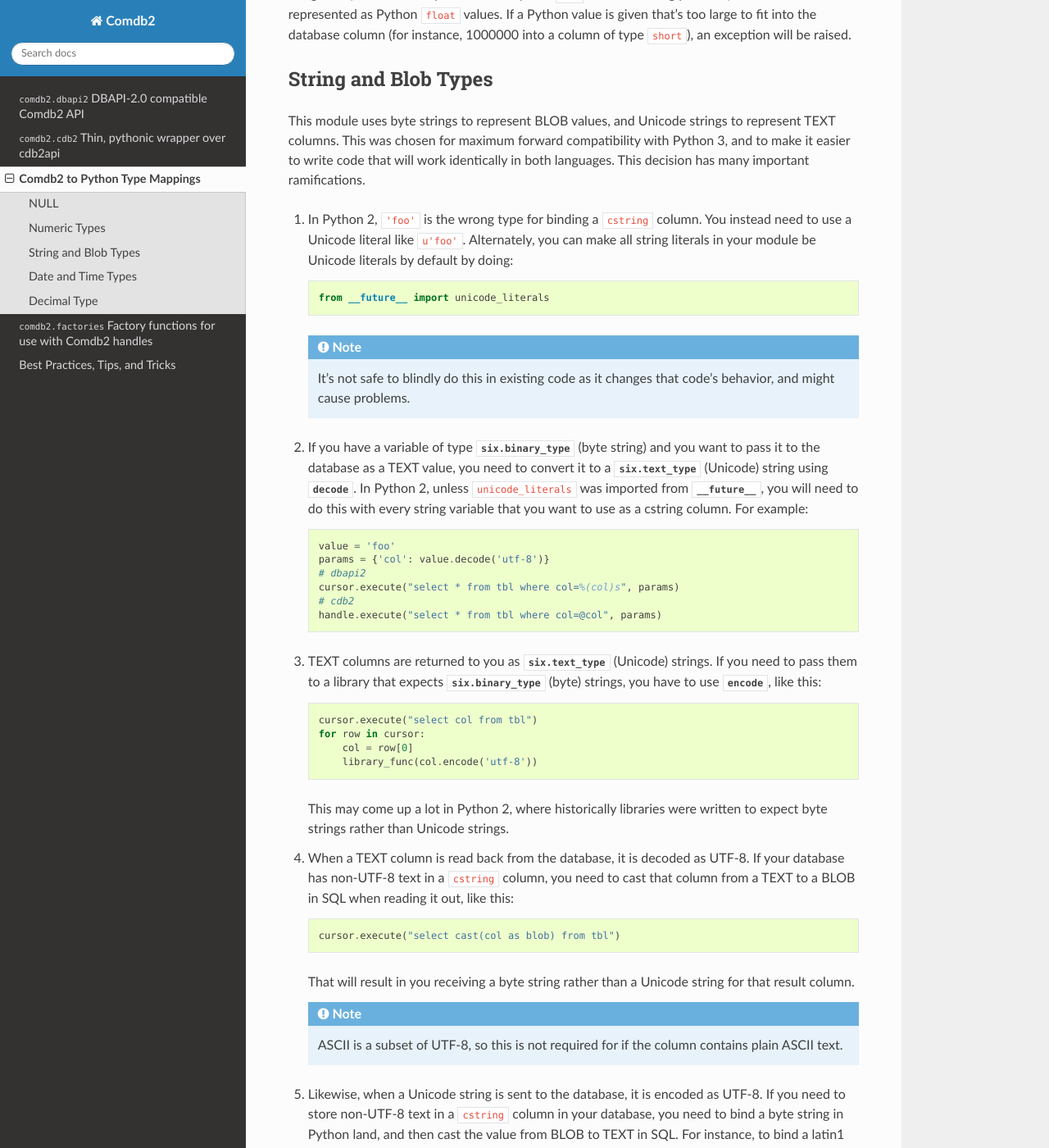
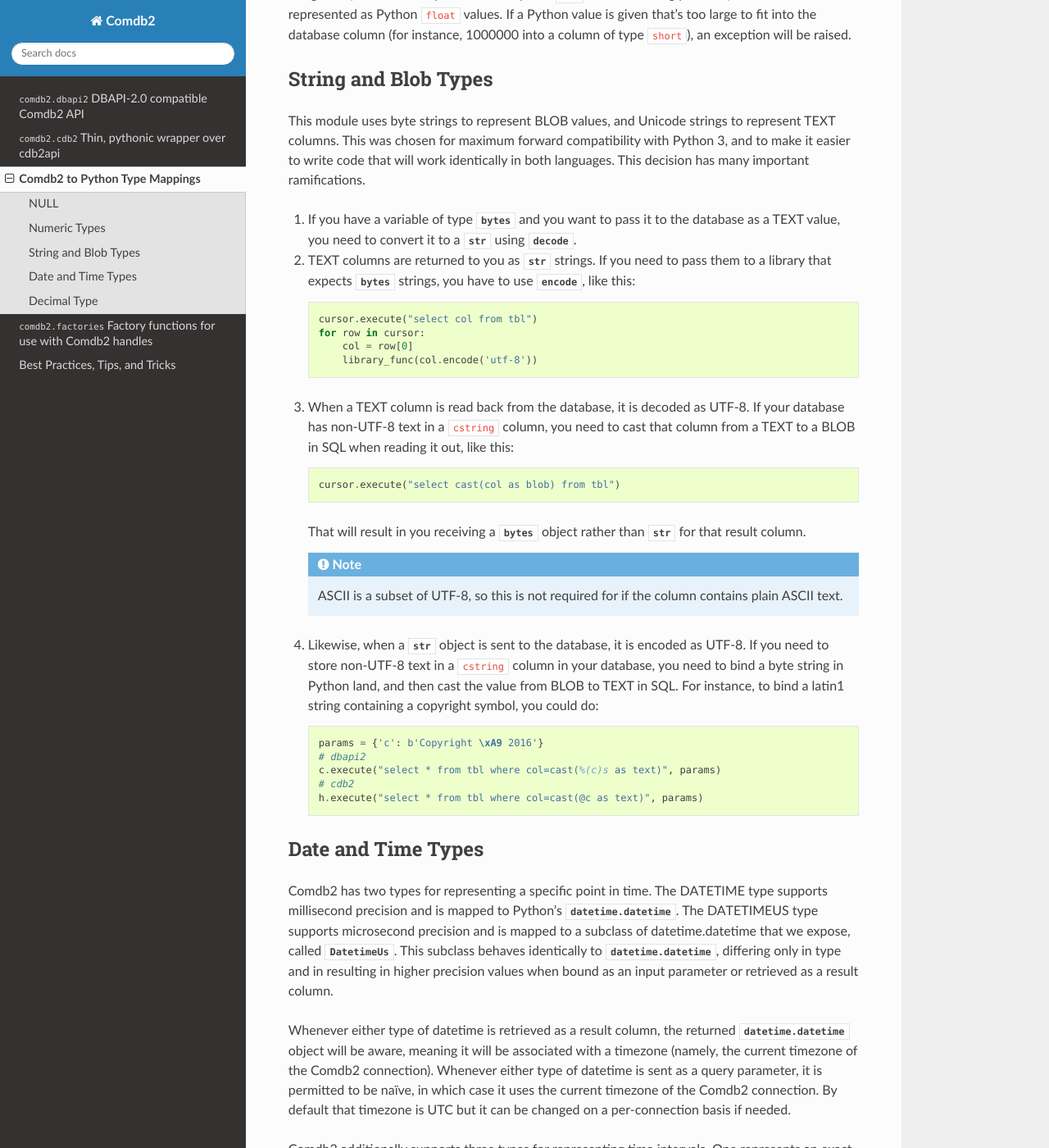
Before and after one commit to bloomberg/python-comdb2, a Sphinx documentation site: the page built from docs/types.rst, in a window 1280 px wide and 1400 px high, scrolled down 864 px. Shown: the whole window at 82% size. Built offline with Sphinx 7.4.7 and the Read the Docs theme 2.0.0, drawn with Linux system fonts in a browser that asks for light colours; the version number could not be read and is left out; some of the changed text lies outside the part shown.

Commit message:
Remove `six` compatibility library
This library is necessary only for Python 2 support, and now that we
have dropped support for 2.7, we don't need it anymore.

Signed-off-by: Gus Monod <gmonod1@bloomberg.net>

```diff
--- a/comdb2/__init__.py
+++ b/comdb2/__init__.py
@@ -12,7 +12,7 @@
 """This package provides Python interfaces to Comdb2 databases.
 
 Two different Python submodules are provided for interacting with Comdb2
-databases.  Both submodules work from Python 2.7+ and from Python 3.5+.
+databases.  Both submodules work from Python 3.6.
 
 `comdb2.dbapi2` provides an interface that conforms to `the Python Database API
 Specification v2.0 <https://www.python.org/dev/peps/pep-0249/>`_.  If you're
--- a/docs/conf.py
+++ b/docs/conf.py
@@ -261,8 +261,7 @@
 
 
 # Example configuration for intersphinx: refer to the Python standard library.
-intersphinx_mapping = {'python': ('https://docs.python.org/3', None),
-                       'six': ('https://six.readthedocs.io', None)}
+intersphinx_mapping = {'python': ('https://docs.python.org/3', None)}
 
 # Don't highlight the code for the Python standard library datetime module.
 viewcode_import = False
--- a/docs/dbapi2.rst
+++ b/docs/dbapi2.rst
@@ -87,9 +87,9 @@
 
     Creates an object suitable for binding as a BLOB parameter.
 
-    If the input argument was a `six.text_type` Unicode string, it is
-    encoded as a UTF-8 byte string and returned.  Otherwise, the input
-    argument is passed to the `bytes` constructor, and the result returned.
+    If the input argument was a `str` object, it is encoded as a UTF-8 byte
+    string and returned.  Otherwise, the input argument is passed to the
+    `bytes` constructor, and the result returned.
 
     :param string: A string from which the new object is constructed
     :rtype: `bytes`
--- a/docs/types.rst
+++ b/docs/types.rst
@@ -14,8 +14,8 @@
 NULL           ``None``
 integer        `int`
 real           `float`
-blob           `six.binary_type` (aka `bytes` in Python 3, ``str`` in Python 2)
-text           `six.text_type` (aka `str` in Python 3, ``unicode`` in Python 2)
+blob           `bytes`
+text           `str`
 datetime       `datetime.datetime`
 datetimeus     `~.cdb2.DatetimeUs`
 intervalym     not supported
@@ -47,42 +47,18 @@
 Python 3, and to make it easier to write code that will work identically in
 both languages.  This decision has many important ramifications.
 
-#.  In Python 2, ``'foo'`` is the wrong type for binding a ``cstring`` column.
-    You instead need to use a Unicode literal like ``u'foo'``.
-    Alternately, you can make all string literals in your module be Unicode
-    literals by default by doing::
+#.  If you have a variable of type `bytes` and you want to pass it to the
+    database as a TEXT value, you need to convert it to a `str` using
+    `~bytes.decode`.
 
-        from __future__ import unicode_literals
-
-    .. note::
-        It's not safe to blindly do this in existing code as it changes that
-        code's behavior, and might cause problems.
-
-#.  If you have a variable  of type `six.binary_type` (byte string) and you
-    want to pass it to the database as a TEXT value, you need to convert it to
-    a `six.text_type` (Unicode) string using `~bytes.decode`.  In Python 2,
-    unless ``unicode_literals`` was imported from `__future__`, you will need to
-    do this with every string variable that you want to use as a cstring
-    column.  For example::
-
-        value = 'foo'
-        params = {'col': value.decode('utf-8')}
-        # dbapi2
-        cursor.execute("select * from tbl where col=%(col)s", params)
-        # cdb2
-        handle.execute("select * from tbl where col=@col", params)
-
-#.  TEXT columns are returned to you as `six.text_type` (Unicode) strings.
-    If you need to pass them to a library that expects `six.binary_type` (byte)
-    strings, you have to use `~str.encode`, like this::
+#.  TEXT columns are returned to you as `str` strings. If you need to pass them
+    to a library that expects `bytes` strings, you have to use `~str.encode`,
+    like this::
 
         cursor.execute("select col from tbl")
         for row in cursor:
             col = row[0]
             library_func(col.encode('utf-8'))
-
-    This may come up a lot in Python 2, where historically libraries were
-    written to expect byte strings rather than Unicode strings.
 
 #.  When a TEXT column is read back from the database, it is decoded as UTF-8.
     If your database has non-UTF-8 text in a ``cstring`` column, you need to
@@ -91,14 +67,14 @@
 
         cursor.execute("select cast(col as blob) from tbl")
 
-    That will result in you receiving a byte string rather than a Unicode
-    string for that result column.
+    That will result in you receiving a `bytes` object rather than `str` for
+    that result column.
 
     .. note::
         ASCII is a subset of UTF-8, so this is not required for if the column
         contains plain ASCII text.
 
-#.  Likewise, when a Unicode string is sent to the database, it is encoded as
+#.  Likewise, when a `str` object is sent to the database, it is encoded as
     UTF-8.  If you need to store non-UTF-8 text in a ``cstring`` column in your
     database, you need to bind a byte string in Python land, and then cast the
     value from BLOB to TEXT in SQL.  For instance, to bind a latin1 string
--- a/setup.py
+++ b/setup.py
@@ -48,7 +48,7 @@
     author='Alex Chamberlain',
     author_email='achamberlai9@bloomberg.net',
     packages=['comdb2'],
-    install_requires=["six", "pytz"],
+    install_requires=["pytz"],
     extras_require={"tests": ["python-dateutil>=2.6.0", "pytest"]},
     python_requires=">=3.6",
     ext_modules=[ccdb2],
```
Also changed, not shown: docs/tips.rst (+5 -9 lines), 6 other files.
